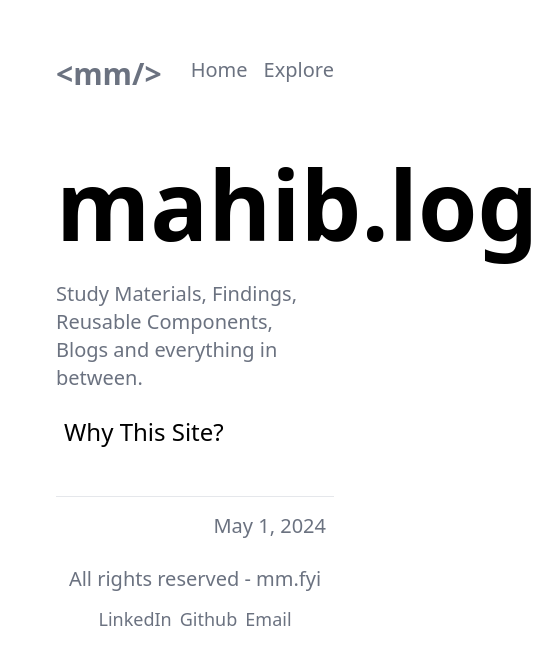
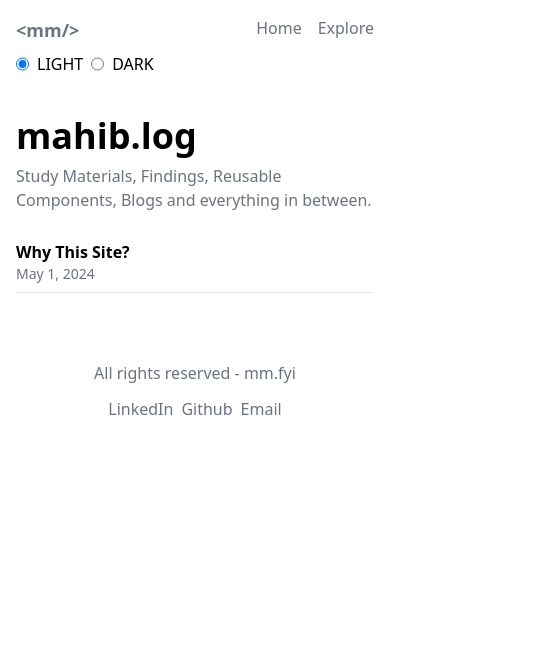
Before and after one commit to Mahib09/Blog_Site, a React (Vite) app: page / in a window 390 px wide. Shown: the top 664 px of the page, 538 px wide, since content can reach past the window. Built offline with nearby package versions, Linux system fonts and the light colour scheme.

Commit message:
Overall Responsive design made

```diff
--- a/src/App.jsx
+++ b/src/App.jsx
@@ -5,15 +5,18 @@ import { Route, Routes } from "react-router-dom";
 import { Header } from "./components/Header.jsx";
 import { Footer } from "./components/Footer.jsx";
 import { Whythissite } from "./Pages/Whythissite.jsx";
+import { ThemeToggle } from "./components/ThemeToggle.jsx";
 function App() {
   return (
     <>
       <Header />
+      <ThemeToggle />
       <Routes>
         <Route path="/" element={<Home />}></Route>
         <Route path="/Explore" element={<Explore />}></Route>
         <Route path="/Whythissite" element={<Whythissite />}></Route>
       </Routes>
+
       <Footer />
     </>
   );
--- a/src/Pages/Home.jsx
+++ b/src/Pages/Home.jsx
@@ -2,10 +2,10 @@ import { TitleCard } from "../components/TitleCard";
 export function Home() {
   return (
     <div className="container">
-      <h1 className="text-8xl pt-16">mahib.log</h1>
-      <p className="text-xl text-gray-500 mb-10">
-        Study Materials, Findings, Reusable Components,
-        <br /> Blogs and everything in between.
+      <h1 className="text-4xl mt-10 sm:text-7xl">mahib.log</h1>
+      <p className="text-base text-gray-500 mt-2 mb-4 sm:text-lg">
+        Study Materials, Findings, Reusable Components, Blogs and everything in
+        between.
       </p>
       <TitleCard
         title="Why This Site?"
--- a/src/components/Footer.jsx
+++ b/src/components/Footer.jsx
@@ -2,8 +2,10 @@ export function Footer() {
   return (
     <div className="container">
       <div className="flex flex-col w-100vw items-center pt-10 gap-3">
-        <p className="text-xl text-gray-500">All rights reserved - mm.fyi</p>
-        <div className="flex gap-2 text-gray-500 text-lg">
+        <p className="text-base text-gray-500 sm:text-lg">
+          All rights reserved - mm.fyi
+        </p>
+        <div className="flex gap-2 text-gray-500 text-base pt-0 sm:text-lg">
           <a
             href="https://www.linkedin.com/in/ranamagarmahib/"
             target="_blank"
--- a/src/components/Header.jsx
+++ b/src/components/Header.jsx
@@ -2,17 +2,23 @@ import { Link } from "react-router-dom";
 let logo = "<mm/>";
 export function Header() {
   return (
-    <div className="flex gap-4 container">
+    <div className="flex gap-4 container mt-5">
       <Link
         to="/"
-        className="text-3xl font-bold text-gray-500 hover:text-black"
+        className="text-lg font-bold text-gray-500 hover:text-black sm:text-2xl"
       >
         {logo}
       </Link>
-      <Link to="/" className="text-xl ml-auto text-gray-500 hover:text-black">
+      <Link
+        to="/"
+        className="text-base ml-auto text-gray-500 hover:text-black sm:text-lg"
+      >
         Home
       </Link>
-      <Link to="/Explore" className="text-xl text-gray-500 hover:text-black">
+      <Link
+        to="/Explore"
+        className="text-base text-gray-500 hover:text-black sm:text-lg"
+      >
         Explore
       </Link>
     </div>
--- /dev/null
+++ b/src/components/ThemeToggle.jsx
@@ -0,0 +1,10 @@
+export function ThemeToggle() {
+  return (
+    <div className="container">
+      <div className="flex gap-2 mt-2">
+        <input type="radio" value="Light" name="mode" checked /> LIGHT
+        <input type="radio" value="Dark" name="mode" /> DARK
+      </div>
+    </div>
+  );
+}
--- a/src/components/TitleCard.jsx
+++ b/src/components/TitleCard.jsx
@@ -3,9 +3,11 @@ import { Link } from "react-router-dom";
 export function TitleCard(props) {
   return (
     <Link to={props.to}>
-      <div className="h-16 flex flex-wrap gap-3 content-center group cursor-pointer">
-        <p className="self-center p-2 pt-0">{props.title}</p>
-        <p className="p-2 ml-auto text-xl text-gray-500 group-hover:text-black transition ease-in-out delay-25 self-center cursor-pointer ">
+      <div className="h-16 flex flex-col group cursor-pointer sm:flex-row">
+        <p className="self-start pt-0 mt-3 text-base font-bold sm:text-2xl sm:content-center sm:mt-4">
+          {props.title}
+        </p>
+        <p className=" text-sm mt-0 text-gray-500 group-hover:text-black transition ease-in-out delay-25 self-start cursor-pointer sm:ml-auto sm:text-lg sm:mt-4">
           {props.dateCreated}
         </p>
       </div>
--- a/src/index.css
+++ b/src/index.css
@@ -4,7 +4,7 @@
 
 @layer base {
   body {
-    @apply my-4 p-10;
+    @apply my-4;
   }
   h1 {
     @apply text-7xl;
```
